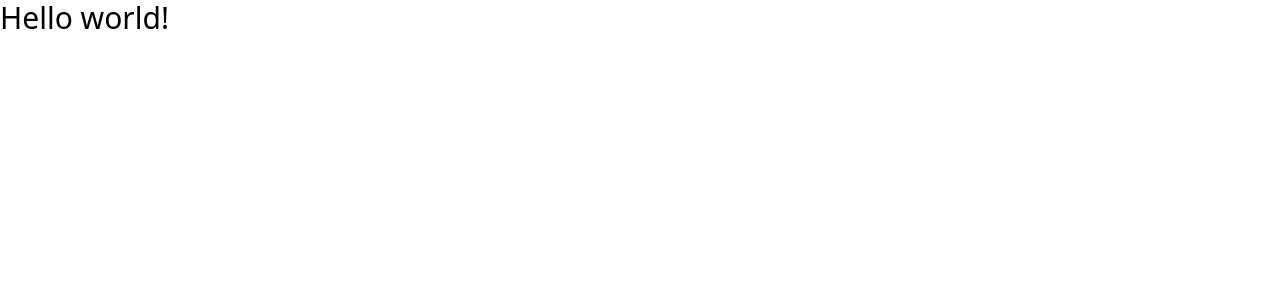
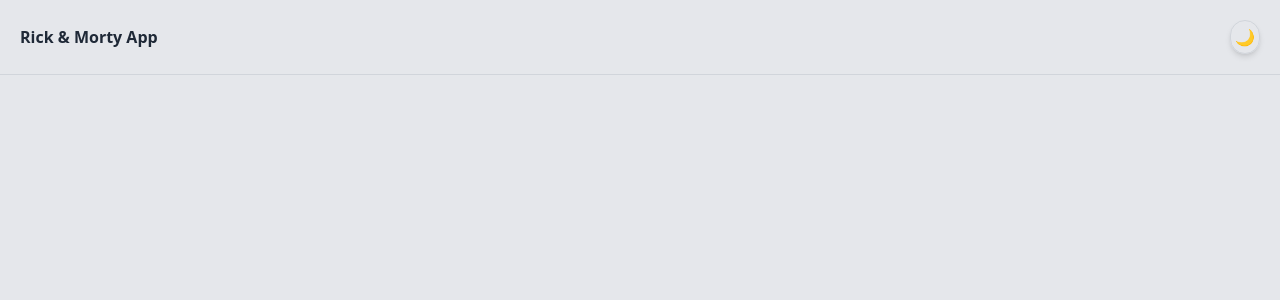
Before and after one commit to RE15EL/react-rick-morty-app, a React (Vite) app: page / in a window 1280 px wide. Shown: the top 300 px of the page. Built offline with nearby package versions, Linux system fonts and the light colour scheme.

Commit message:
dark mode

```diff
--- a/src/App.jsx
+++ b/src/App.jsx
@@ -1,12 +1,16 @@
+import { useState } from "react"
+import { Header } from "./components/Header";
 
 function App() {
+  const [darkTheme, setDarkTheme] =useState(false);
 
   return (
-    <>
-      <h1 className="text-3xl font-bol">
-        Hello world!
-      </h1>
-    </>
+    <div className={darkTheme ? 'dark' : ''}>
+      <div className="bg-gray-200 dark:bg-gray-800 text-gray-800
+       dark:text-gray-200 min-h-screen">
+        <Header darkTheme={darkTheme} setDarkTheme={setDarkTheme} />
+      </div>
+    </div>
   )
 }
 
--- /dev/null
+++ b/src/components/Header.jsx
@@ -0,0 +1,15 @@
+
+
+export function Header({darkTheme, setDarkTheme}) {
+  return (
+    <div className="p-5 flex justify-center items-center flex-wrap sm:justify-between
+                    border-b border-gray-300 dark:border-gray-700">
+        <h1 className="dark:text-gray-300 text-bold font-bold" >Rick & Morty App</h1>
+        <button type="button"
+                className="p-1 border shadow-md hover:shadow-lg border-gray-300 dark:border-gray-700 rounded-full"
+                onClick={()=>setDarkTheme(!darkTheme)}>
+            { darkTheme ? '☀️' : '🌙'}
+        </button>
+    </div>
+  )
+}
```
